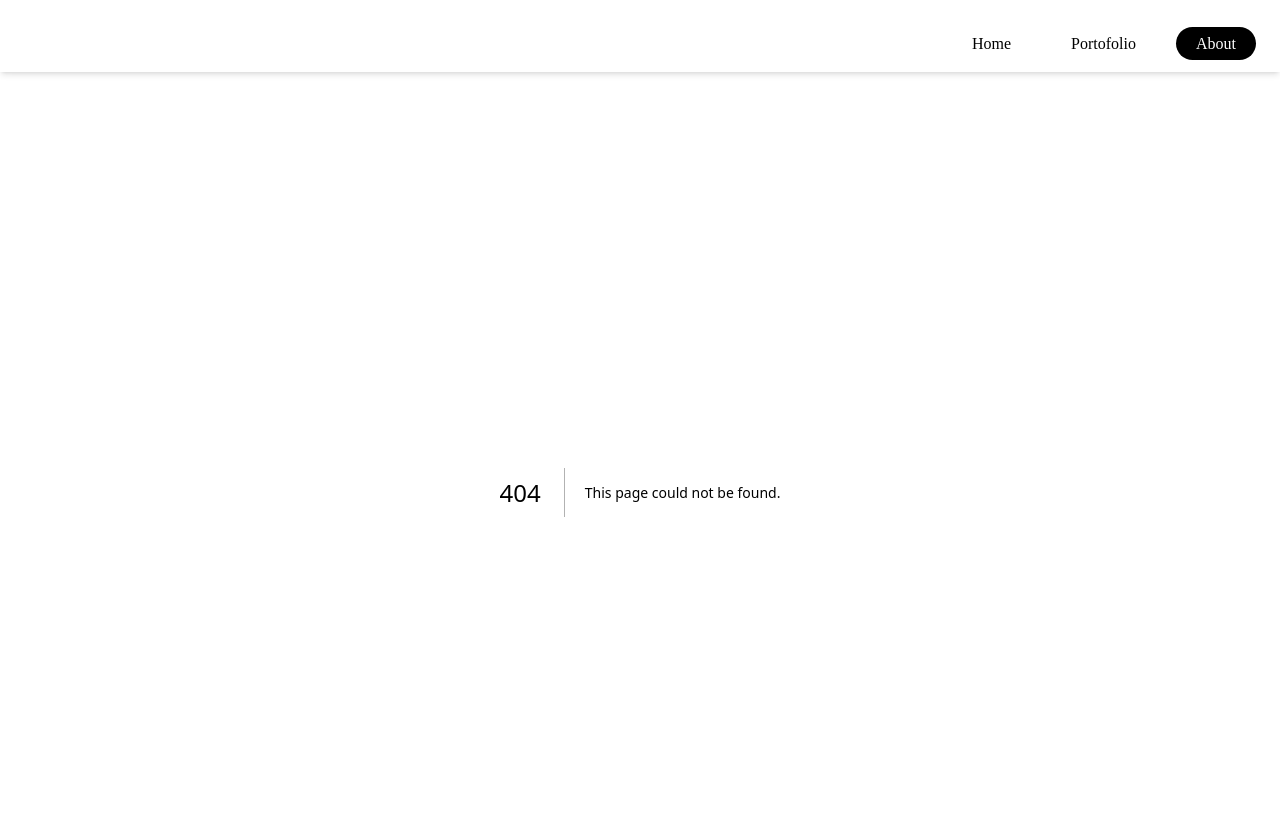
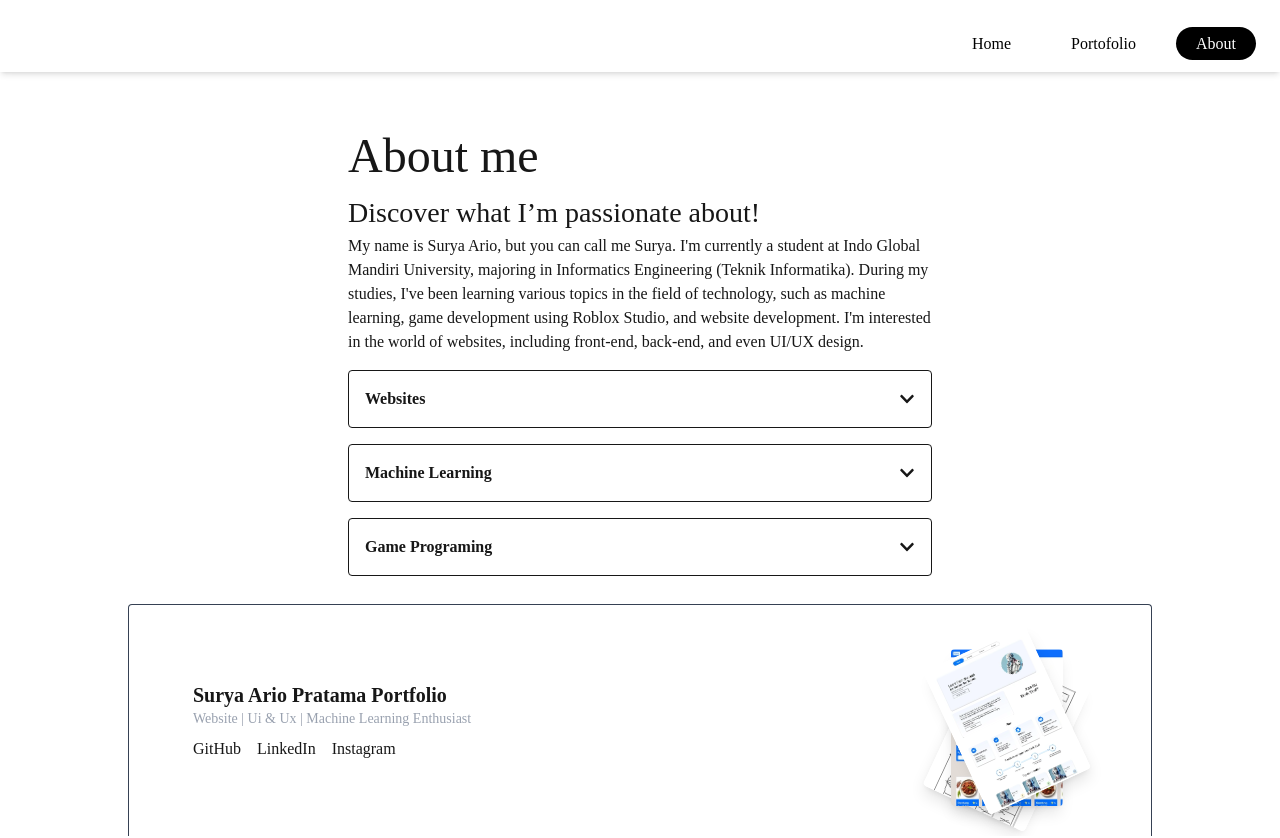
Before and after one commit to Surya54p/Portofolio-online-nextjs-2025, a Next.js app: page /about in a window 1280 px wide. Before the commit this address had no page. Shown: the top 838 px of the page. Built offline with nearby package versions, Linux system fonts and the light colour scheme.

Commit message:
'update'

```diff
--- a/package.json
+++ b/package.json
@@ -16,7 +16,8 @@
     "mysql2": "^3.14.1",
     "next": "^15.3.1",
     "react": "^19.0.0",
-    "react-dom": "^19.0.0"
+    "react-dom": "^19.0.0",
+    "react-icons": "^5.5.0"
   },
   "devDependencies": {
     "@eslint/eslintrc": "^3",
--- /dev/null
+++ b/src/app/about/page.tsx
@@ -0,0 +1,31 @@
+import Link from "next/link";
+import AboutCard from "../components/AboutCard";
+export default function About() {
+  return (
+    <main className="flex-grow w-full sm:w-[80%] md:max-w-[70%] lg:max-w-[50%] mx-auto p-7 rounded box-shadow-paper-effect-3d hover:shadow-none">
+      {" "}
+      <div>
+        <h5 className="text-[48px]">About me</h5>
+        <h5 className="text-[28px]">Discover what I’m passionate about!</h5>
+      </div>
+      <div>
+        My name is Surya Ario, but you can call me Surya. I'm currently a student at Indo Global Mandiri University,
+        majoring in Informatics Engineering (Teknik Informatika). During my studies, I've been learning various topics
+        in the field of technology, such as machine learning, game development using Roblox Studio, and website
+        development. I'm interested in the world of websites, including front-end, back-end, and even UI/UX design.
+      </div>
+      <AboutCard
+        title="Websites"
+        content="Ex aliqua fugiat laborum excepteur est enim laboris minim duis. Consequat nulla sunt ex amet. Anim exercitation et anim anim qui sint dolor excepteur pariatur aliquip est."
+      />
+      <AboutCard
+        title="Machine Learning"
+        content="Ex aliqua fugiat laborum excepteur est enim laboris minim duis. Consequat nulla sunt ex amet. Anim exercitation et anim anim qui sint dolor excepteur pariatur aliquip est."
+      />
+      <AboutCard
+        title="Game Programing"
+        content="Ex aliqua fugiat laborum excepteur est enim laboris minim duis. Consequat nulla sunt ex amet. Anim exercitation et anim anim qui sint dolor excepteur pariatur aliquip est."
+      />
+    </main>
+  );
+}
--- /dev/null
+++ b/src/app/components/AboutCard.tsx
@@ -0,0 +1,37 @@
+"use client";
+
+import { useState } from "react";
+import { FaChevronDown } from "react-icons/fa"; // Pastikan sudah install react-icons
+
+type aboutCardProps = {
+  title: string;
+  content: string;
+};
+
+export default function AboutCard({ title, content }: aboutCardProps) {
+  //   const [expanded, setExpanded] = useState(false);
+  const [visible, setVisible] = useState(false);
+  return (
+    // <div
+    //   onClick={() => setExpanded(!expanded)}
+    //   className={`cursor-pointer border rounded p-4 mt-4 transition-all duration-300 ease-in-out overflow-hidden ${
+    //     expanded ? "max-h-[500px]" : "max-h-[60px]"
+    //   }`}
+    // >
+    //   <h2 className="font-semibold mb-2">{title}</h2>
+    //   <p className="text-sm text-gray-700">{content}</p>
+    // </div>
+    <div className="border rounded p-4 mt-4 cursor-pointer" onClick={() => setVisible(!visible)}>
+      <div className="flex justify-between items-center">
+        <h2 className="font-semibold ">{title}</h2>
+        <FaChevronDown className={`transition-transform duration-300 ${visible ? "rootate-180" : "rotate-0"}`} />
+      </div>
+      <div
+        className={`overflow-hidden transition-all duration-300 ease-in-out
+        ${visible ? "max-h-96 opacity-100 mt-2" : "max-h-0 opacity-0 mt-0"}`}
+      >
+        <p className="">{content}</p>
+      </div>
+    </div>
+  );
+}
--- a/src/app/globals.css
+++ b/src/app/globals.css
@@ -10,6 +10,8 @@ body {
   background: var(--background);
   color: var(--foreground);
   font-family: var(--font-lora), Helvetica, sans-serif;
+  scrollbar-width: auto; /* biar scroll normal */
+  overflow-y: scroll;
 }
 
 @keyframes gradientShift {
--- a/src/app/layout.tsx
+++ b/src/app/layout.tsx
@@ -16,7 +16,7 @@ const Layout = ({ children }: { children: React.ReactNode }) => {
 
       <body className="min-h-screen flex flex-col">
         <Navbar />
-        <main className="flex-grow">{children}</main>
+        {children}
         <Footer />
       </body>
     </html>
--- a/src/app/page.tsx
+++ b/src/app/page.tsx
@@ -43,7 +43,7 @@ const Home = () => {
   }, []);
 
   return (
-    <div className="w-full sm:w-[80%] md:max-w-[70%] lg:max-w-[50%] mx-auto p-7 rounded box-shadow-paper-effect-3d hover:shadow-none">
+    <main className="flex-grow w-full sm:w-[80%] md:max-w-[70%] lg:max-w-[50%] mx-auto p-7 rounded box-shadow-paper-effect-3d hover:shadow-none">
       {/* Hero Section */}
       <div>
         <div className="border rounded flex   w-fit ">
@@ -61,8 +61,8 @@ const Home = () => {
 
           <span className="lg:text-[1.3rem] text-[1rem]">From this website you will know more about me! :)</span>
           <div className="mt-5">
-            <a href="#aboutMe" className="border px-3 rounded-[25px] py-3">
-              Who am I?
+            <a href="about" className="border px-3 rounded-[25px] py-3">
+              About me
             </a>
           </div>
         </div>
@@ -266,7 +266,8 @@ const Home = () => {
           </p>
         )}
       </form>
-    </div>
+    </main>
   );
 };
+
 export default Home;
--- /dev/null
+++ b/src/app/portofolio/layout.tsx
@@ -0,0 +1,15 @@
+// src/app/layout.tsx
+
+import Navbar from "../components/Navbar";
+import Footer from "../components/Footer";
+import "../globals.css";
+
+// src/app/about/layout.tsx
+
+export default function AboutLayout({ children }: { children: React.ReactNode }) {
+  return (
+    <main className="flex-grow w-full sm:w-[90%] md:max-w-[80%] lg:max-w-[70%] mx-auto p-7 rounded box-shadow-paper-effect-3d hover:shadow-none">
+      {children}
+    </main>
+  );
+}
--- /dev/null
+++ b/src/app/portofolio/page.tsx
@@ -0,0 +1,11 @@
+"use client";
+import Link from "next/link";
+
+import { useEffect, useState } from "react";
+export default function portofolio() {
+    return (
+        <div>
+            hello
+        </div>
+    )
+}
```
Also changed, not shown: 1 other file (tests, documents, lock files or other folders).
